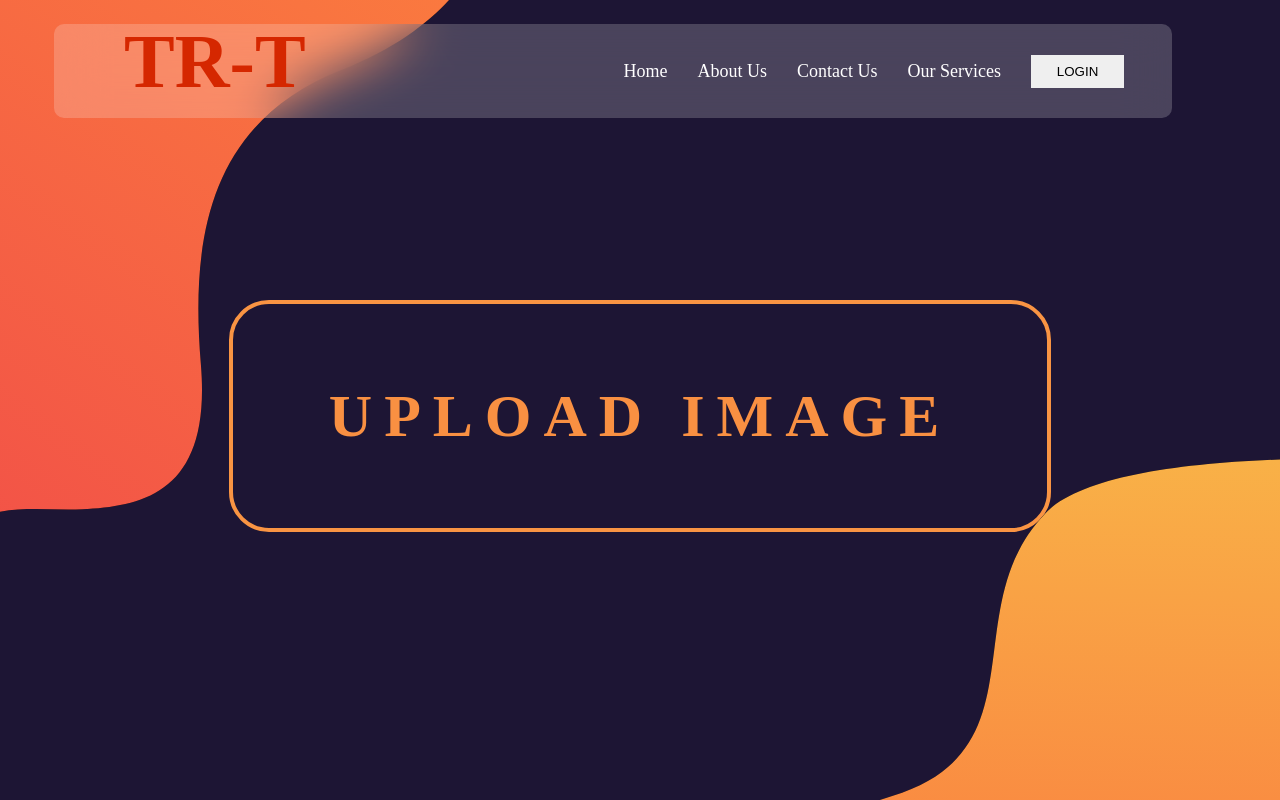
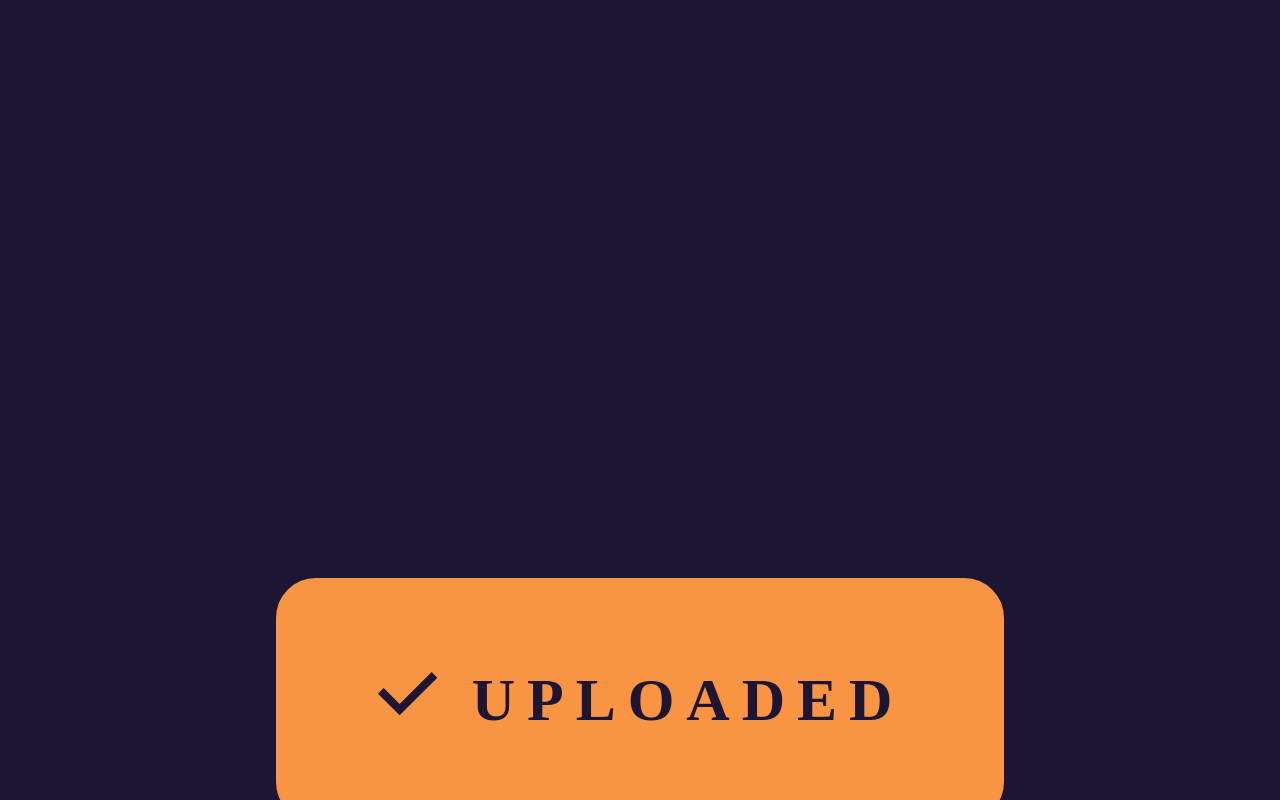
Before and after one commit to aarushsaboo/ThirdEye, a React (Create React App) app in the folder she-builds-ai/: page /uploadfiles in a window 1280 px wide. Shown: the top 800 px of the page. Built offline with nearby package versions, Linux system fonts and the light colour scheme.

Commit message:
Commit that might have to be rolled back. Everything's scaled in this one.

```diff
--- a/she-builds-ai/src/pages/UploadFiles/UploadFiles.js
+++ b/she-builds-ai/src/pages/UploadFiles/UploadFiles.js
@@ -1,4 +1,4 @@
-import React, { useState } from "react"
+import React, { useState, useRef, useEffect } from "react"
 import axios from "axios"
 import styles from "./UploadFiles.module.css"
 import Navbar from "../../components/Navbar/Navbar"
@@ -6,6 +6,10 @@ import SvgContainer from "./components/SvgContainer"
 
 const UploadFiles = () => {
   const [files, setFiles] = useState([])
+  const [step, setStep] = useState(1)
+  const [startAnimation, setStartAnimation] = useState(false)
+
+  const textRef = useRef(null)
 
   const handlePhotoUpload = async (event) => {
     const uploadedFiles = event.target.files
@@ -23,19 +27,52 @@ const UploadFiles = () => {
         },
       })
       setFiles(Array.from(uploadedFiles))
+      setStep(2) // Move to step 2 after upload
     } catch (error) {
       console.error("Error uploading files:", error)
     }
   }
 
+  useEffect(() => {
+    const handleIntersection = (entries) => {
+      entries.forEach((entry) => {
+        if (entry.isIntersecting) {
+          setStartAnimation(true)
+          setTimeout(() => {
+            setStep(3) // Move to step 3 after animation
+          }, 5000) // Wait for 5 seconds before transitioning
+        } else {
+          setStartAnimation(false)
+        }
+      })
+    }
+
+    const observer = new IntersectionObserver(handleIntersection, {
+      root: null,
+      threshold: 0.5,
+    })
+
+    if (textRef.current) {
+      observer.observe(textRef.current)
+    }
+
+    return () => {
+      if (textRef.current) {
+        observer.unobserve(textRef.current)
+      }
+    }
+  }, [])
+
   return (
-    <div className={styles.uploadFiles}>
+    <div className={styles.uploadSteps}>
+      {step === 1 && (
+        <div className={styles.uploadStepOne}>
           <Navbar />
           <SvgContainer />
           <div className={styles.fileContainer}>
-        <div className={styles.uploadContainer}>
+            <div className={styles.uploadContainer} ref={textRef}>
               <label htmlFor="photos" className={styles.uploadLabel}>
-            <span className={styles.uploadText}>UPLOAD IMAGE</span>
+                <span className={styles.textLayerColored}>UPLOAD IMAGE</span>
                 <input
                   id="photos"
                   type="file"
@@ -47,6 +84,65 @@ const UploadFiles = () => {
             </div>
           </div>
         </div>
+      )}
+      {step === 2 && (
+        <div className={styles.uploadStepTwo}>
+          <div className={styles.fileContainer}>
+            <div className={styles.uploadContainer} ref={textRef}>
+              <label htmlFor="photos" className={styles.uploadLabel}>
+                <span className={styles.textLayerColored}>UPLOADING</span>
+                <input
+                  id="photos"
+                  type="file"
+                  multiple
+                  onChange={handlePhotoUpload}
+                  className={styles.uploadInput}
+                />
+              </label>
+
+              <div className={styles.rectangleWrapper}>
+                <img
+                  src="/images/uploadfiles/waves-mask-uploadfiles.svg"
+                  className={`${styles.waveImage} ${
+                    startAnimation ? styles.waveImageAnimated : ""
+                  }`}
+                />
+              </div>
+            </div>
+          </div>
+        </div>
+      )}
+      {step === 3 && (
+        <div className={styles.uploadStepThree}>
+          <div className={styles.finishedContainer}>
+            <div className={styles.finishedContainerSvg}>
+              <svg
+                xmlns="http://www.w3.org/2000/svg"
+                width="64"
+                height="64"
+                viewBox="0 0 64 64"
+                fill="none"
+              >
+                <path
+                  fillRule="evenodd"
+                  clipRule="evenodd"
+                  d="M61.3137 15.6569L23.6569 53.3137L2 31.6568L7.65685 26L23.6569 42L55.6569 10L61.3137 15.6569Z"
+                  fill="#1D1534"
+                />
+              </svg>
+            </div>
+            <p>UPLOADED</p>
+          </div>
+        </div>
+      )}
+      {step === 4 && (
+        <div className={styles.uploadStepFour}>
+          <div className={styles.noThreatDetected}>
+            <p>NO THREAT DETECTED</p>
+          </div>
+        </div>
+      )}
+    </div>
   )
 }
 
--- a/she-builds-ai/src/pages/UploadFiles/UploadFiles.module.css
+++ b/she-builds-ai/src/pages/UploadFiles/UploadFiles.module.css
@@ -1,6 +1,14 @@
-.uploadFiles{
- background: #1D1534;
-  height: 112vh;
+.uploadSteps {
+  background: #1d1534;
+}
+
+.uploadStepOne {
+  height: 128vh;
+  width: 100vw;
+}
+
+.uploadStepTwo {
+  height: 100vh;
   width: 100vw;
 }
 
@@ -9,10 +17,9 @@
   font-weight: 600;
   margin-bottom: 8px;
   font-family: "Florensa Demo";
-
 }
 
-.fileContainer{
+.fileContainer {
   display: flex;
   flex-direction: column;
   justify-content: center;
@@ -23,31 +30,36 @@
 /* upload container */
 .uploadContainer {
   border-radius: 40px;
-border: 4px solid #F99443;
-display: inline-flex;
-
-justify-content: center;
-align-items: center;
-gap: 32px;
+  background-color: #1d1534;
+  border: 4px solid #f99443;
+  justify-content: center;
+  align-items: center;
+  gap: 32px;
+  position: relative; /* enables image to only be within container */
+  overflow: hidden;
 }
 
 .uploadLabel {
   display: flex;
   flex-direction: column;
   align-items: center;
+  padding: 80px 96px;
+  color: #f99042;
 }
 
-.uploadText {
-  color: #F99042;
-text-align: center;
-font-family: Poppins;
-font-size: 60px;
-font-style: normal;
-font-weight: 600;
-line-height: 64px; /* 106.667% */
-letter-spacing: 12px;
-text-transform: uppercase;
-margin: 80px 96px;
+/* colored layer */
+.textLayerColored {
+  color: #f99042; /* Set the color to hsl(200, 50%, 50%) */
+  text-align: center;
+  font-family: Poppins;
+  font-size: 60px;
+  font-weight: 600;
+  line-height: 64px; /* 106.667% */
+  letter-spacing: 12px;
+  text-transform: uppercase;
+  position: relative;
+  z-index: 3;
+  mix-blend-mode: difference; /* This will also invert the colors */
 }
 
 /* file input */
@@ -55,19 +67,81 @@ margin: 80px 96px;
   display: none;
 }
 
-
 /* animation image */
 .waveImage {
   animation: wave-animation 5s infinite linear;
   position: absolute;
-  z-index: 1000;
+  left: 0;
+  z-index: 2;
 }
 
 @keyframes wave-animation {
   0% {
-    transform: translateX(-100%) translateY(0);
+    transform: translateX(-130%) translateY(38%);
   }
   100% {
-    transform: translateX(100%) translateY(-100%);
+    transform: translateX(50%) translateY(-130%);
   }
 }
+
+/* finished svg */
+
+.uploadStepThree {
+  height: 100vh;
+  padding-top: 300px;
+  width: 100%;
+  display: flex;
+  justify-content: center;
+  align-items: center;
+}
+
+.finishedContainer {
+  border-radius: 40px;
+  border: 4px solid #f99443;
+  background: #f99443;
+  display: flex;
+  justify-content: center;
+  align-items: center;
+  gap: 32px;
+  padding: 80px 96px;
+  max-width: 686px;
+  /* text */
+  color: #1d1534;
+  text-align: center;
+  font-family: Poppins;
+  font-size: 60px;
+  font-style: normal;
+  font-weight: 600;
+  line-height: 64px; /* 106.667% */
+  letter-spacing: 12px;
+  text-transform: uppercase;
+}
+
+/* finished svg */
+.finishedContainer p {
+  margin: 0;
+}
+
+/* no threat detected */
+.uploadStepFour {
+  height: 100vh;
+}
+.noThreatDetected {
+  display: flex;
+  padding: 80px 96px;
+  justify-content: center;
+  align-items: center;
+  gap: 32px;
+  margin: 0 207px;
+}
+.noThreatDetected p {
+  color: #f99443;
+  text-align: center;
+  font-family: Poppins;
+  font-size: 60px;
+  font-style: normal;
+  font-weight: 600;
+  line-height: 64px; /* 106.667% */
+  letter-spacing: 12px;
+  text-transform: uppercase;
+}
```
Also changed, not shown: she-builds-ai/src/pages/UploadFiles/components/AnimationTest.js (added, +61 -0 lines), she-builds-ai/src/pages/UploadFiles/components/AnimationTest.module.css (added, +66 -0 lines), she-builds-ai/public/images/uploadfiles/waves-mask-uploadfiles.svg. Lines whose indentation alone changed are shown as unchanged.
